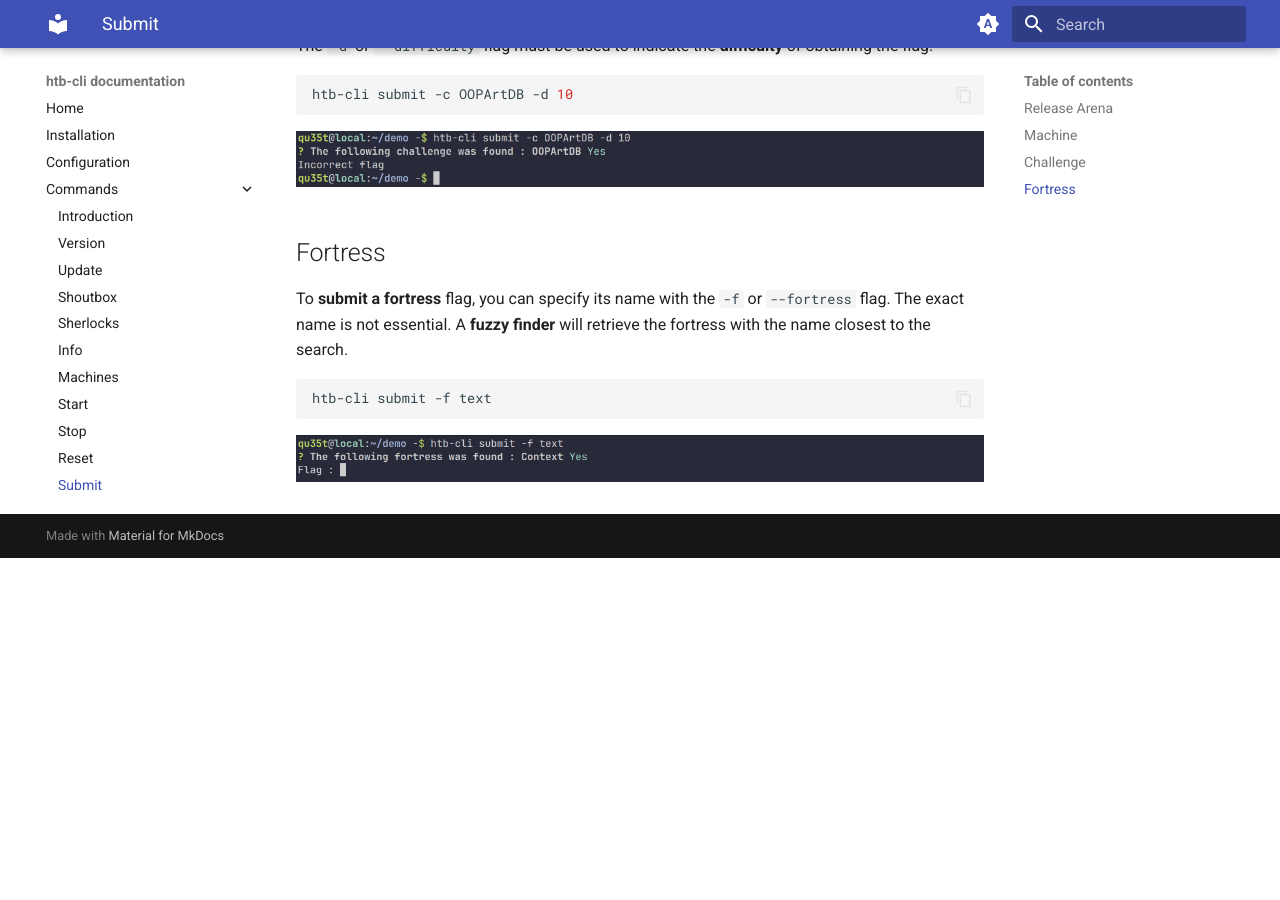
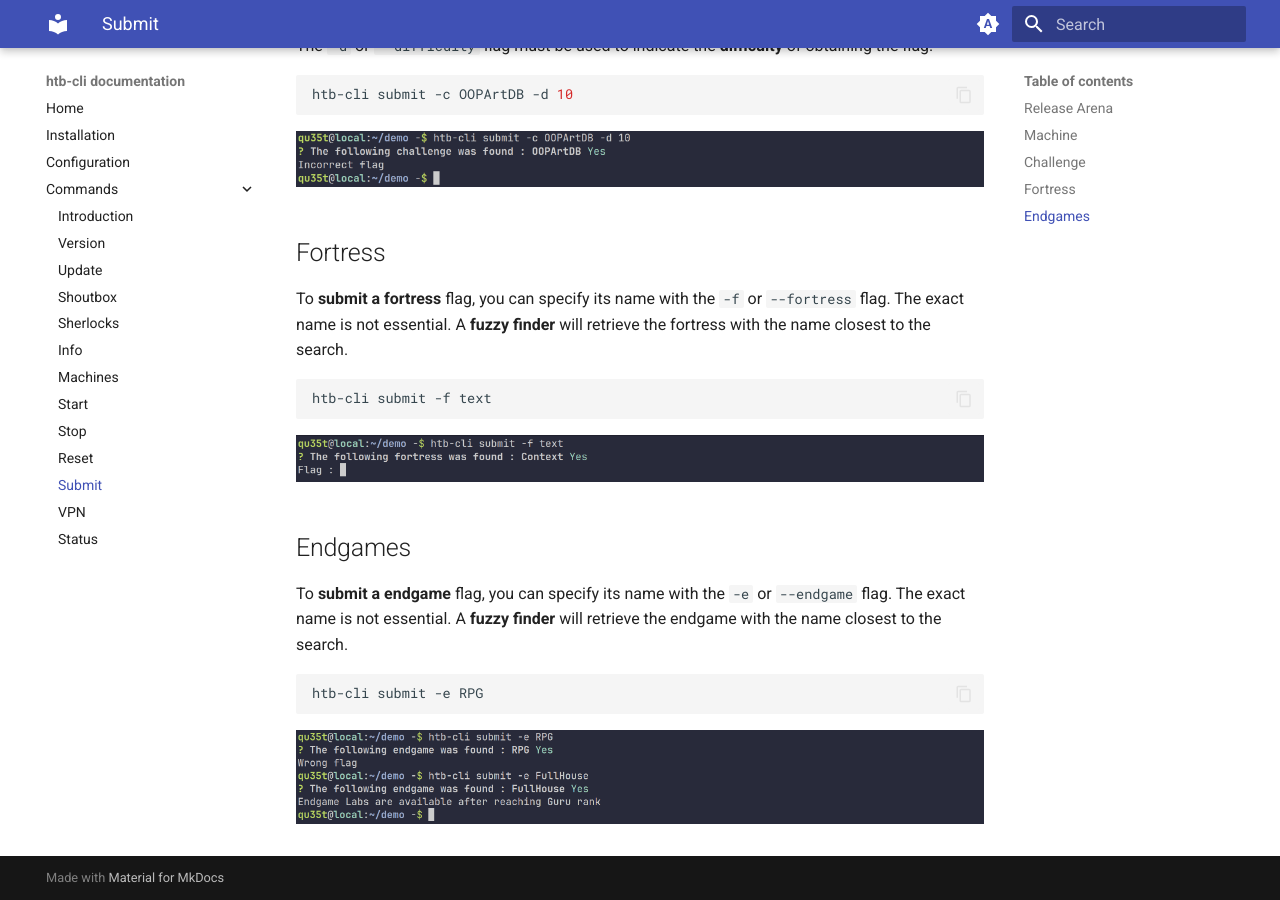
Before and after one commit to GoToolSharing/htb-cli-documentation, an MkDocs documentation site: the page built from docs/commands/submit.md, in a window 1280 px wide and 900 px high, scrolled down 1160 px. Built offline with MkDocs 1.6.1 and Material for MkDocs 9.7.7, drawn with Linux system fonts in a browser that asks for light colours; before the commit the page ends 1718 px from its top, so only the background shows below that.

Commit message:
Add endgame submit

````diff
--- a/docs/commands/submit.md
+++ b/docs/commands/submit.md
@@ -55,3 +55,14 @@
 ```
 
 ![Fortress](/assets/commands/submit/fortress.png)
+
+## Endgames
+
+To **submit a endgame** flag, you can specify its name with the `-e` or `--endgame` flag.
+The exact name is not essential. A **fuzzy finder** will retrieve the endgame with the name closest to the search.
+
+```bash
+htb-cli submit -e RPG
+```
+
+![Endgame](/assets/commands/submit/endgame.png)
````
Also changed, not shown: docs/assets/commands/submit/endgame.png (added).
